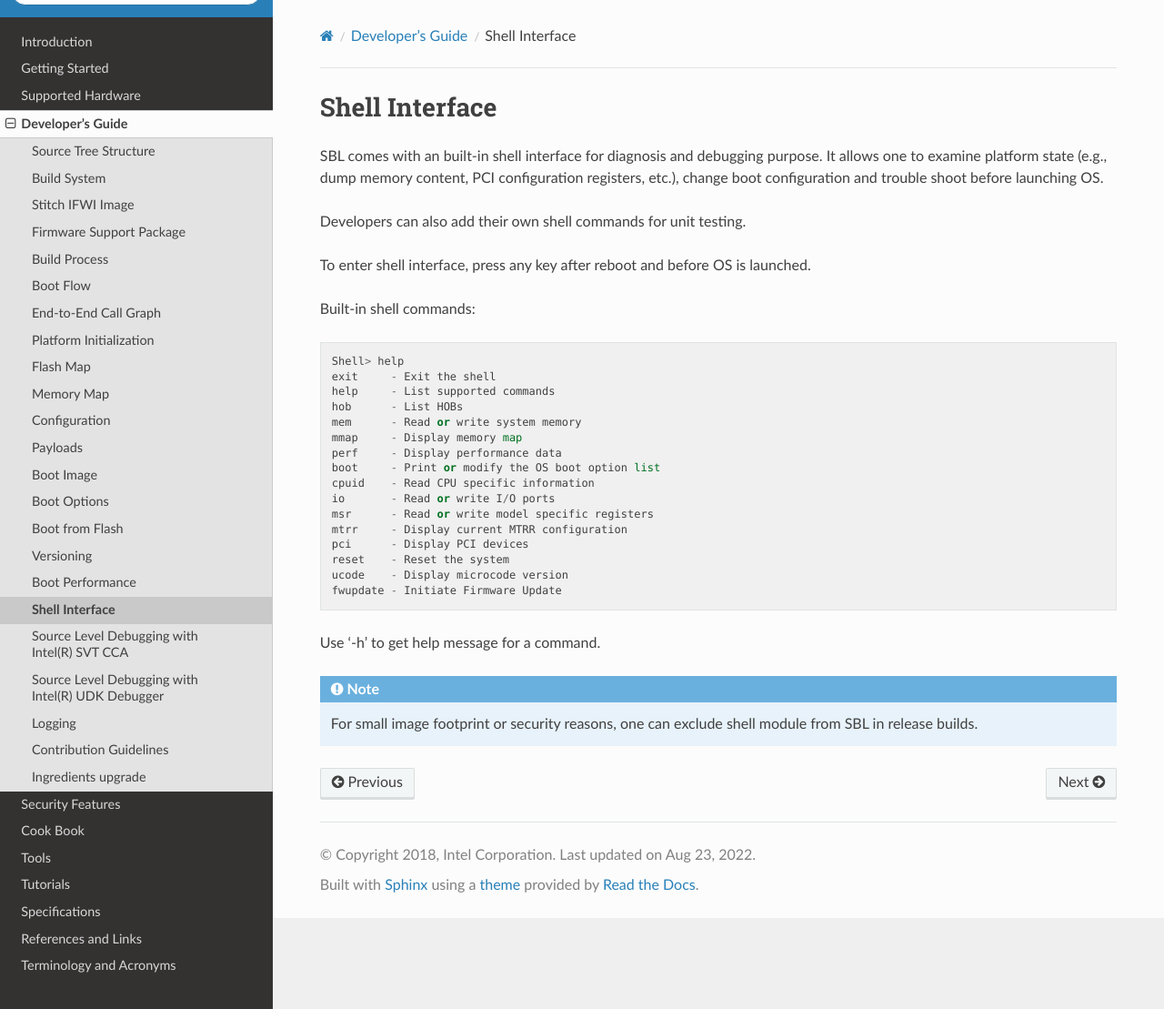
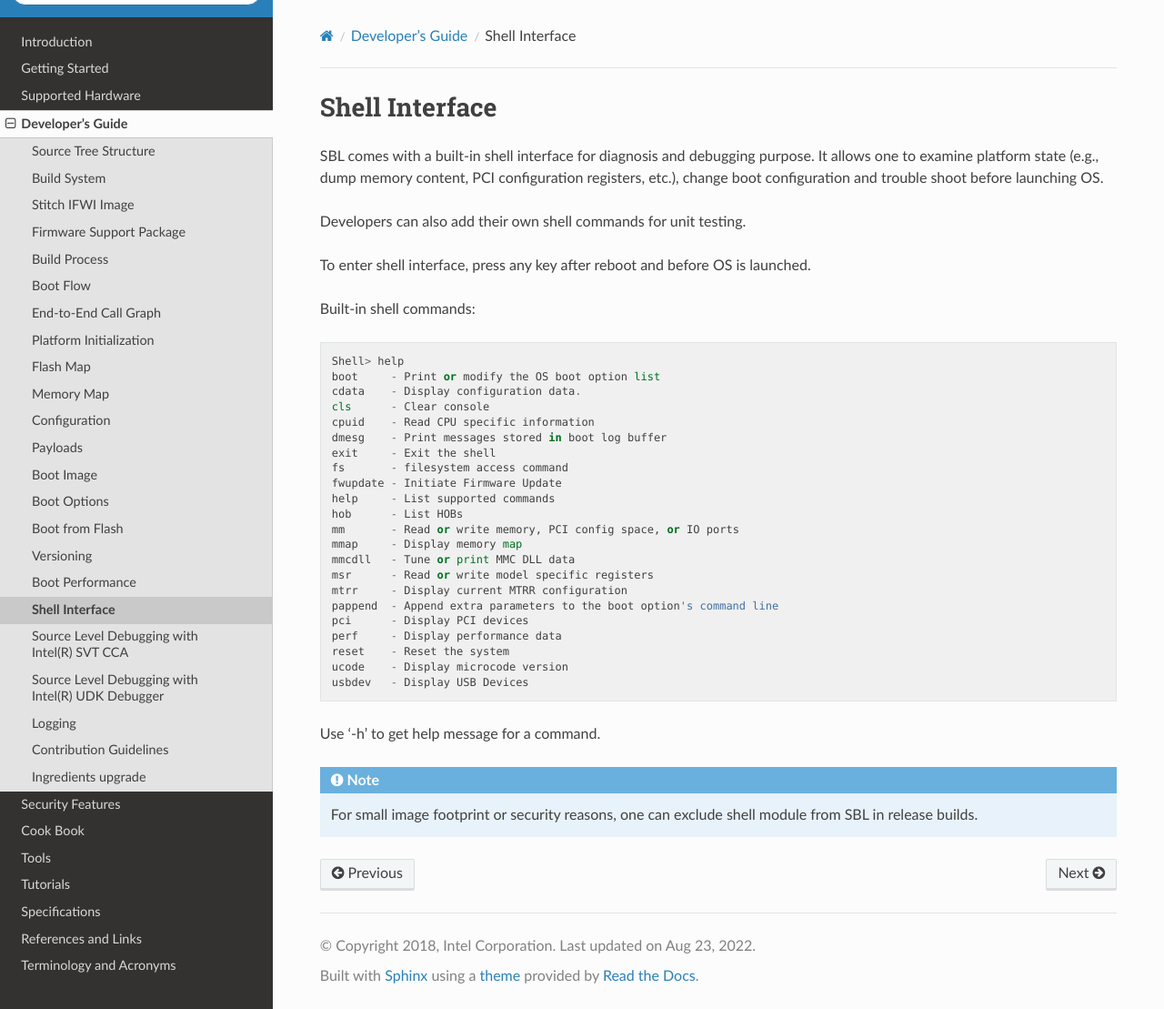
Before and after one commit to slimbootloader/documentation, a Sphinx documentation site: the page built from source/developer-guides/shell.rst, in a window 1280 px wide and 1109 px high. Shown: the whole window at 91% size. Built offline with Sphinx 7.4.7 and the Read the Docs theme 2.0.0, drawn with Linux system fonts in a browser that asks for light colours.

Commit message:
Update shell interface section
Shell interface section updated with the latest supported commands.

Signed-off-by: Sachin Kamat <sachin.kamat@intel.com>

```diff
--- a/source/developer-guides/shell.rst
+++ b/source/developer-guides/shell.rst
@@ -1,7 +1,7 @@
 Shell Interface
 ----------------
 
-|SPN| comes with an built-in shell interface for diagnosis and debugging purpose. It allows one to examine platform state (e.g., dump memory content, PCI configuration registers, etc.), change boot configuration and trouble shoot before launching OS.
+|SPN| comes with a built-in shell interface for diagnosis and debugging purpose. It allows one to examine platform state (e.g., dump memory content, PCI configuration registers, etc.), change boot configuration and trouble shoot before launching OS.
 
 Developers can also add their own shell commands for unit testing.
 
@@ -10,21 +10,27 @@ To enter shell interface, press any key after reboot and before OS is launched.
 Built-in shell commands::
 
   Shell> help
+  boot     - Print or modify the OS boot option list
+  cdata    - Display configuration data.
+  cls      - Clear console
+  cpuid    - Read CPU specific information
+  dmesg    - Print messages stored in boot log buffer
   exit     - Exit the shell
+  fs       - filesystem access command
+  fwupdate - Initiate Firmware Update
   help     - List supported commands
   hob      - List HOBs
-  mem      - Read or write system memory
+  mm       - Read or write memory, PCI config space, or IO ports
   mmap     - Display memory map
-  perf     - Display performance data
-  boot     - Print or modify the OS boot option list
-  cpuid    - Read CPU specific information
-  io       - Read or write I/O ports
+  mmcdll   - Tune or print MMC DLL data
   msr      - Read or write model specific registers
   mtrr     - Display current MTRR configuration
+  pappend  - Append extra parameters to the boot option's command line
   pci      - Display PCI devices
+  perf     - Display performance data
   reset    - Reset the system
   ucode    - Display microcode version
-  fwupdate - Initiate Firmware Update
+  usbdev   - Display USB Devices
 
 Use '-h' to get help message for a command.
 
```
